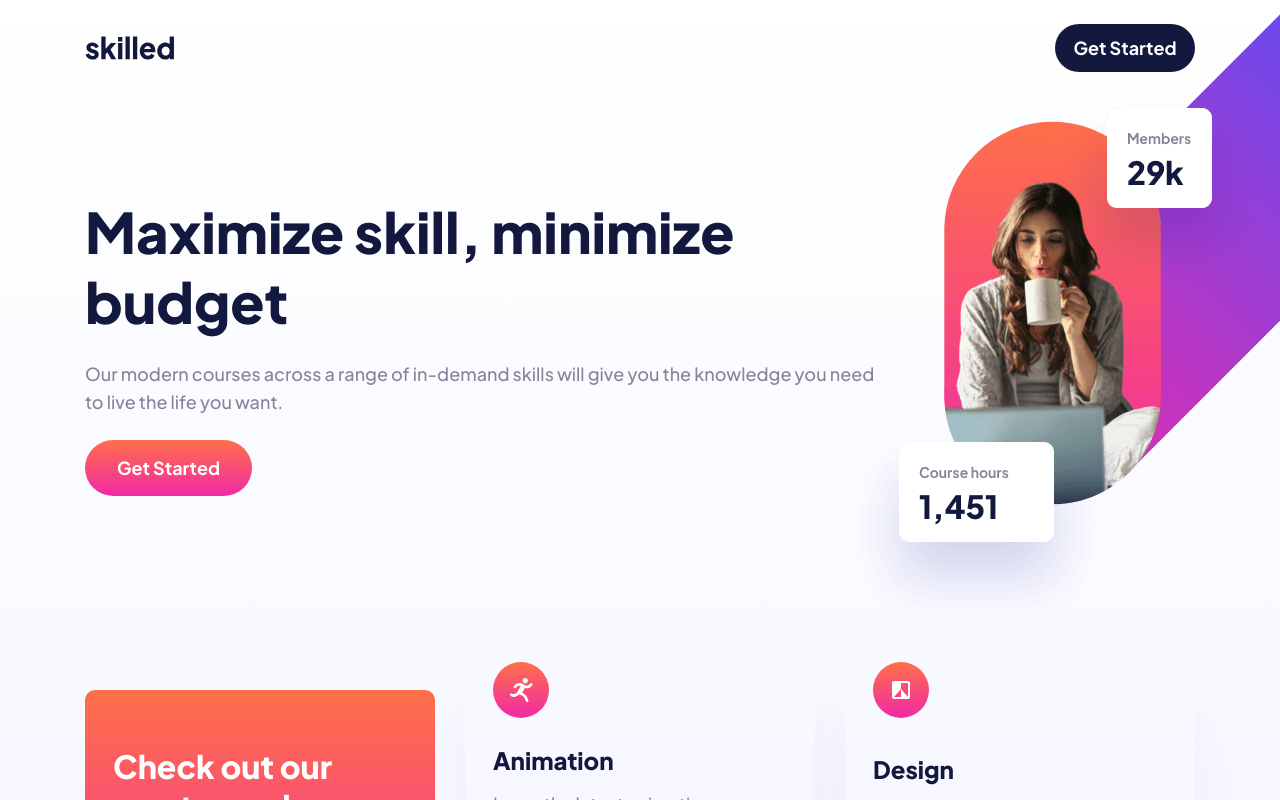
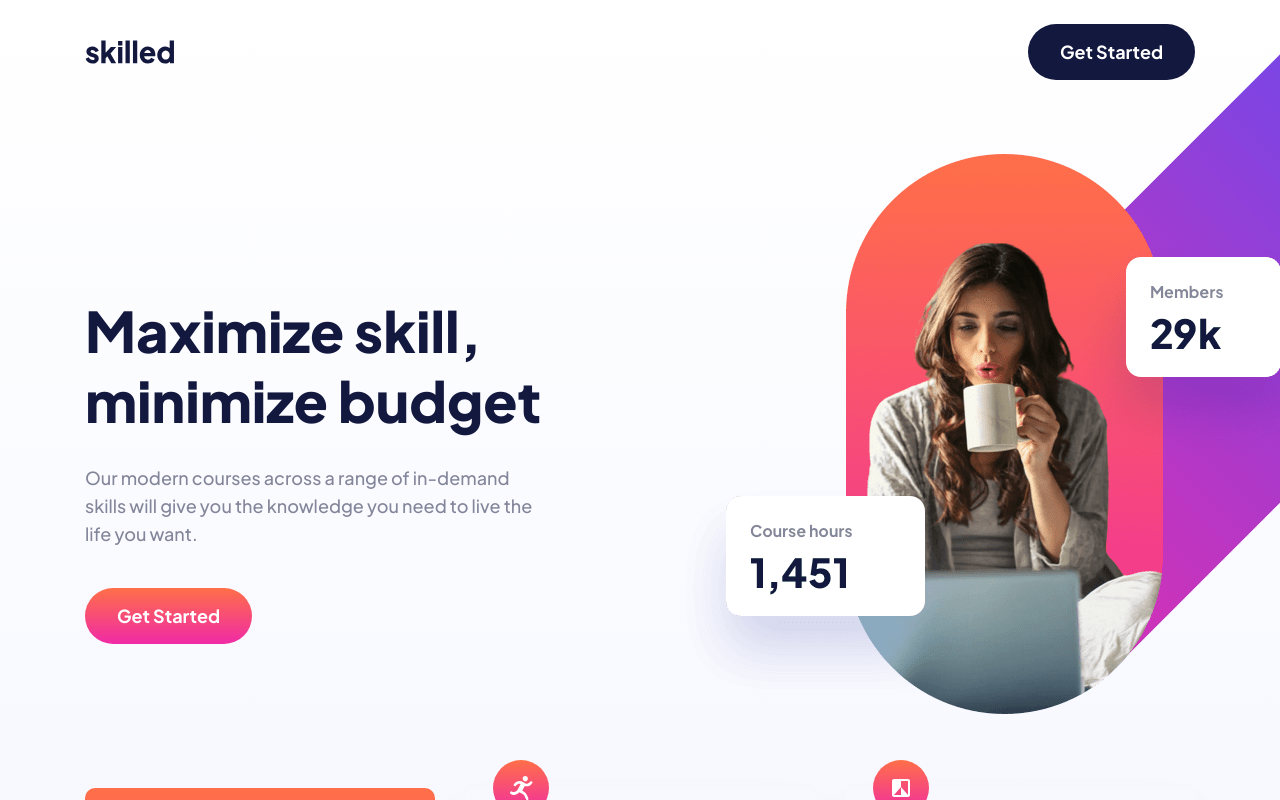
Before and after one commit to ryanbradley-webdev/skilled-e-learning-landing-page, a React (Vite) app: page / in a window 1280 px wide. Shown: the top 800 px of the page. Built offline with nearby package versions, Linux system fonts and the light colour scheme.

Commit message:
Update hover effects.

```diff
--- a/src/components/button/button.module.css
+++ b/src/components/button/button.module.css
@@ -8,16 +8,41 @@
   border: none;
 }
 
+@media screen and (min-width: 769px) {
+  .button {
+    width: 167px;
+    height: 56px;
+  }
+}
+
 .button[data-variant='light'] {
   height: 56px;
   min-width: 167px;
   background: var(--gradient-light);
 }
 
+.button[data-variant='light']:is(:hover, :focus) {
+  opacity: 0.5;
+}
+
 .button[data-variant='dark'] {
+  position: relative;
+  overflow: hidden;
   background: var(--gradient-dark);
+}
+
+.button[data-variant='dark']:is(:hover, :focus)::after {
+  content: '';
+  position: absolute;
+  inset: 0;
+  background-color: white;
+  opacity: 0.5;
 }
 
 .button[data-variant='solid'] {
   background: var(--clr-dark-blue);
 }
+
+.button[data-variant='solid']:is(:hover, :focus) {
+  background-color: #666CA3;
+}
--- a/src/components/courseCard/courseCard.module.css
+++ b/src/components/courseCard/courseCard.module.css
@@ -31,3 +31,7 @@
   font-weight: 700;
   line-height: 28px;
 }
+
+.card button:is(:hover, :focus) {
+  color: #FFA7C3;
+}
--- a/src/components/header/header.module.css
+++ b/src/components/header/header.module.css
@@ -3,6 +3,7 @@
   align-items: center;
   justify-content: space-between;
   padding-top: 16px;
+  z-index: 10;
 }
 
 @media screen and (min-width: 480px) {
--- a/src/components/hero/Hero.jsx
+++ b/src/components/hero/Hero.jsx
@@ -3,7 +3,10 @@ import Button from '../button/Button'
 import styles from './hero.module.css'
 
 export default function Hero() {
-  const matches = useMediaQuery('(max-width: 661px)')
+  const screenSize = useMediaQuery({
+    mobileMax: '(max-width: 661px)',
+    tabletMax: '(max-width: 999px'
+  })
 
   return (
     <section
@@ -34,7 +37,7 @@ export default function Hero() {
         className={styles.img_container}
       >
 
-        <img src={`/image-hero-${matches ? 'mobile' : 'tablet'}.png`} alt="" />
+        <img src={`/image-hero-${screenSize}.png`} alt="" />
 
       </div>
 
--- a/src/components/hero/hero.module.css
+++ b/src/components/hero/hero.module.css
@@ -14,12 +14,24 @@
   }
 }
 
+@media screen and (min-width: 1000px) {
+  .hero {
+    grid-template-columns: 457px 1fr;
+    column-gap: 130px;
+    margin-top: 170px;
+  }
+}
+
 .heading {
   display: flex;
   flex-direction: column;
   align-items: flex-start;
   gap: 24px;
   margin-bottom: 28px;
+}
+
+.img_container img {
+  pointer-events: none;
 }
 
 @media screen and (max-width: 661px) {
@@ -35,7 +47,21 @@
     align-items: flex-end;
     height: 490px;
     margin-left: -40px;
-    margin-right: -40px;
     margin-bottom: -50px;
   }
 }
+
+@media screen and (min-width: 1000px) {
+  .heading {
+    gap: 29px;
+  }
+
+  .heading button {
+    margin-top: 11px;
+  }
+
+  .img_container {
+    margin-left: 0;
+    margin-bottom: -100px;
+  }
+}
--- a/src/hooks/useMediaQuery.js
+++ b/src/hooks/useMediaQuery.js
@@ -1,17 +1,29 @@
 import { useState, useEffect } from 'react'
 
-export const useMediaQuery = (query) => {
-  const [matches, setMatches] = useState(window.matchMedia(query).matches)
+const getScreenSize = (mobileMax, tabletMax) => {
+  if (window.matchMedia(mobileMax).matches) {
+    return 'mobile'
+  }
+
+  if (window.matchMedia(tabletMax).matches) {
+    return 'tablet'
+  }
+
+  return 'desktop'
+}
+
+export const useMediaQuery = (options) => {
+  const [screenSize, setScreenSize] = useState(getScreenSize(options.mobileMax, options.tabletMax))
 
   useEffect(() => {
     const listener = () => {
-      setMatches(window.matchMedia(query).matches)
+      setScreenSize(getScreenSize(options.mobileMax, options.tabletMax))
     }
 
     window.addEventListener('resize', listener)
 
     return () => window.removeEventListener('resize', listener)
-  }, [query])
+  }, [options])
 
-  return matches
+  return screenSize
 }
--- a/src/index.css
+++ b/src/index.css
@@ -62,3 +62,7 @@ h3 {
 h4 {
   font: var(--font-head-sm);
 }
+
+button {
+  cursor: pointer;
+}
```
Also changed, not shown: public/image-hero-desktop.png (added). Lines whose indentation alone changed are shown as unchanged.
